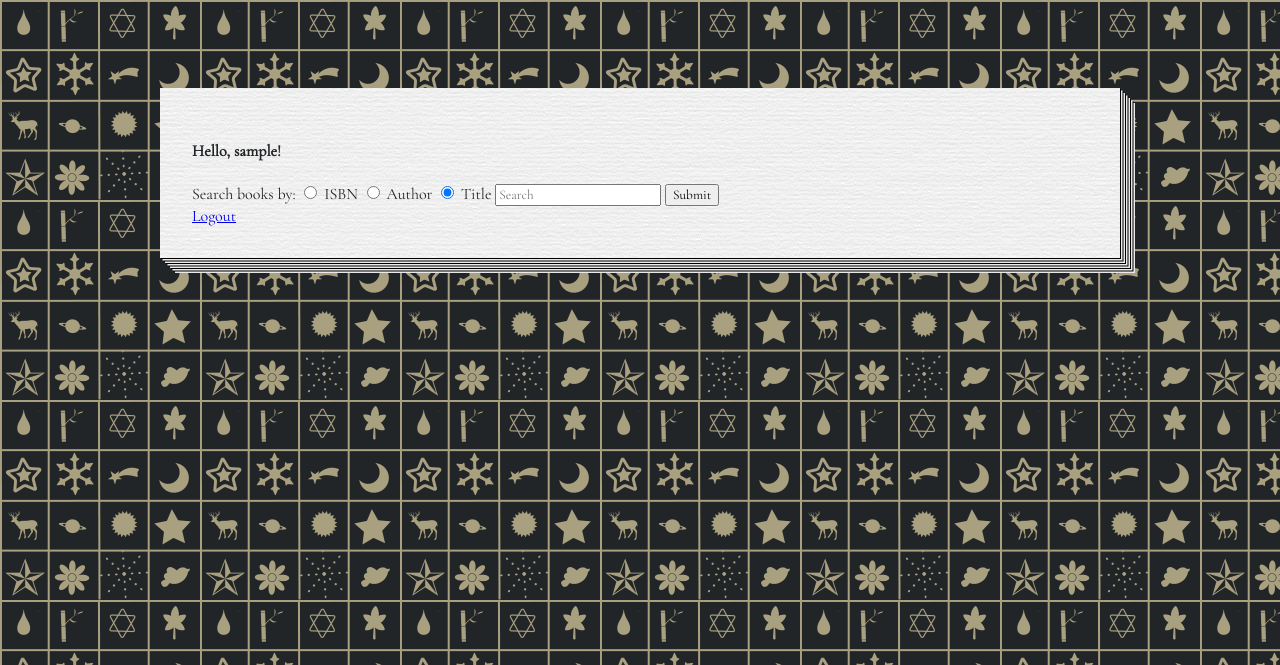
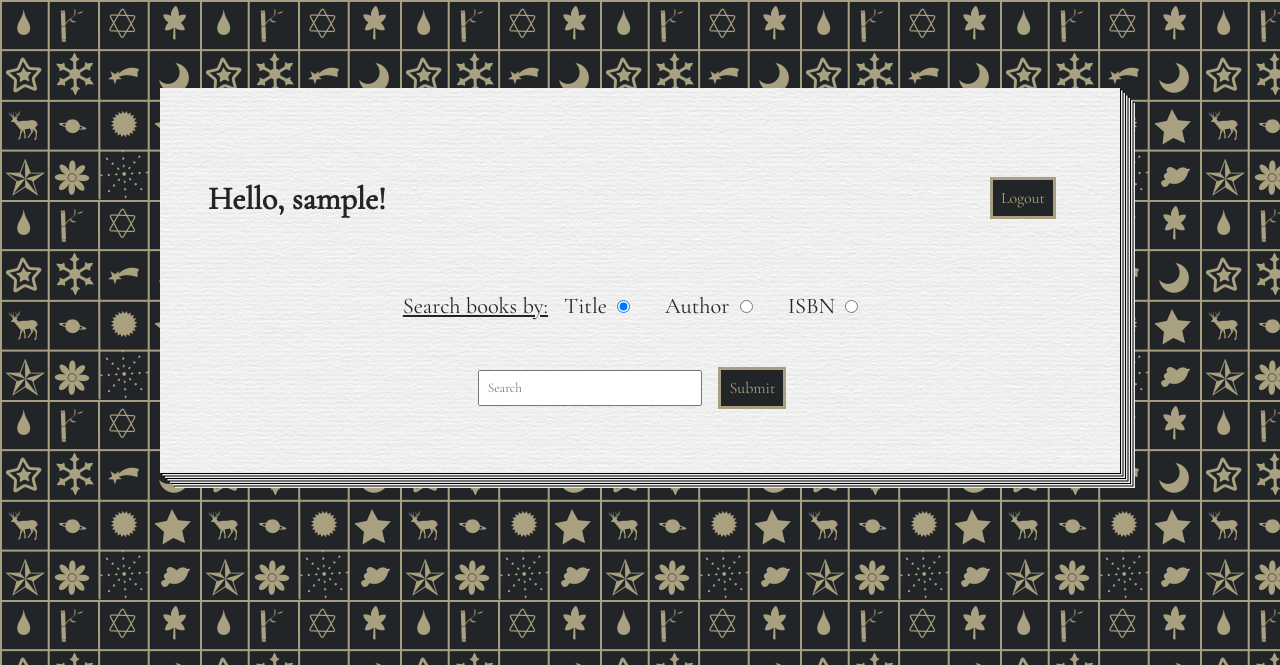
Before and after one commit to Rittenweb/flask-book-reviews, a Flask app: template templates/search.html in a window 1280 px wide. Shown: the top 665 px of the page. Run offline with Flask 2, Linux system fonts and the light colour scheme; the template is opened without the code that fills it: most values are stand-ins (such as "Sample title", 1, 10 or a date in 2020); some web fonts are replaced.

Commit message:
Style search page

```diff
--- a/static/styles.css
+++ b/static/styles.css
@@ -96,6 +96,45 @@ button:hover {
   margin-right: 2rem;
 }
 
+.search-banner {
+  display: flex;
+  justify-content: space-between;
+  align-items: center;
+}
+
+.search-banner h4 {
+  font-size: 2rem;
+}
+
+.search-inputs {
+  display: flex;
+  justify-content: center;
+  font-size: 1.4rem;
+  align-items: center;
+}
+
+.search-inputs div {
+  margin: 1rem;
+}
+
+.searchbar {
+  padding: 0.5rem;
+  width: 16vw;
+}
+
+.search-results {
+  display: flex;
+  flex-wrap: wrap;
+  width: 60vw;
+  margin: 5vw;
+}
+
+.search-result {
+  padding: 1rem;
+  margin: 0.5rem;
+  width: 16vw;
+}
+
 .bookstats {
   width: 100%;
   display: flex;
--- a/templates/search.html
+++ b/templates/search.html
@@ -1,22 +1,46 @@
 {% extends "layout.html" %} {% block title %} Search {% endblock %} {% block body %}
-<h4>Hello, {{ username }}!</h4>
+<div class="search-banner">
+  <h4>Hello, {{ username }}!</h4>
+  <a href="{{ url_for('logout') }}">
+    <button>Logout</button>
+  </a>
+</div>
+
 <form action="{{ url_for('search') }}" method="POST">
-  Search books by:
-  <input type="radio" name="searchby" value="isbn" /> ISBN <input type="radio" name="searchby" value="author" /> Author
-  <input type="radio" name="searchby" value="title" checked /> Title
-  <input type="text" name="searchterm" placeholder="Search" />
-  <input type="submit" value="Submit" />
+  <div class="search-inputs">
+    <u>Search books by:</u>
+    <div>
+      <label>Title</label>
+      <input type="radio" name="searchby" value="title" checked />
+    </div>
+    <div>
+      <label>Author</label>
+      <input type="radio" name="searchby" value="author" />
+    </div>
+    <div>
+      <label>ISBN</label>
+      <input type="radio" name="searchby" value="isbn" />
+    </div>
+  </div>
+  <div class="search-inputs">
+    <input type="text" name="searchterm" placeholder="Search" class="searchbar" />
+    <button type="submit">Submit</button>
+  </div>
 </form>
 
-{% if searched %} Search results:
-<ul>
+{% if searched %}
+<h1>Search results:</h1>
+
+<div class="search-results">
   {% for book in books %}
-  <li>
-    <a href="{{ url_for('book', book_id=book.id) }}">{{ book.title }} by {{ book.author }}</a>
-  </li>
-  {% else %} No matching books. {% endfor %}
-</ul>
-{% endif %}
+  <div>
+    <a href="{{ url_for('book', book_id=book.id) }}">
+      <button class="search-result"><span class="i">{{ book.title }}</span> <br />by {{ book.author }}</button>
+    </a>
+  </div>
 
-<a href="{{ url_for('logout') }}">Logout</a>
-{% endblock %}
+  {% else %}
+  <h2>No matching books...</h2>
+  {% endfor %}
+</div>
+{% endif %} {% endblock %}
```
Also changed, not shown: templates/error.html (+5 -11 lines), static/creampaper.png (deleted).
